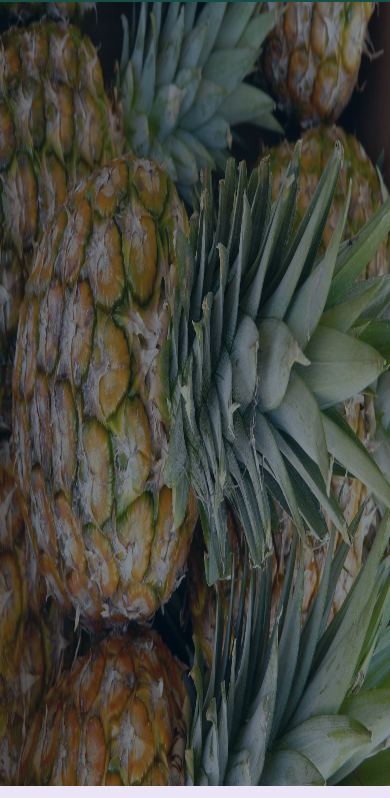
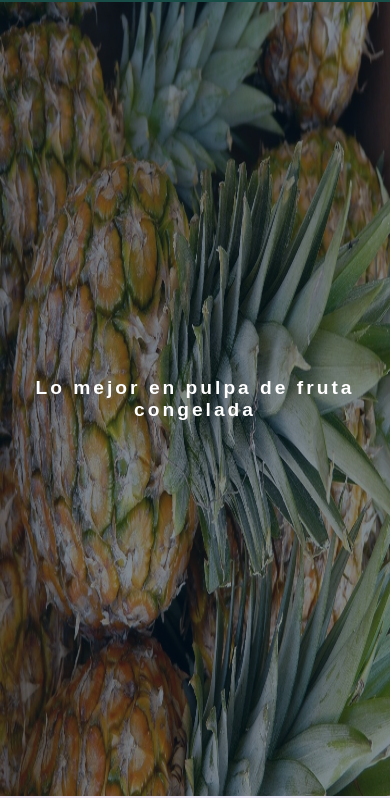
Before and after one commit to jdelacruzv/the-best-fruit, a plain HTML site: page index.html in a window 390 px wide. Shown: the part 48-846 px from the top of the page. Drawn offline with nearby package versions, Linux system fonts and the light colour scheme.

Commit message:
Change in the style of the main-content class of the media query 575px

```diff
--- a/css/styles.css
+++ b/css/styles.css
@@ -780,6 +780,20 @@ textarea {
         width: 30px;
     }
 
+    .main {
+        height: calc(100vh - 50px);
+    }
+
+    .main-content__title {
+        display: none;
+    }
+
+    .main-content__slogan {
+        font-size: 1.2rem;
+        color:#ffffff;
+        margin: 0 1rem;
+    }
+
     .products,
     .exports,
     .about-us,
@@ -813,11 +827,6 @@ textarea {
 }
 
 @media screen and (max-width: 452px) {
-    .main-content__title ,
-    .main-content__slogan {
-        display: none;
-    }
-
     .products,
     .exports,
     .about-us,
```
